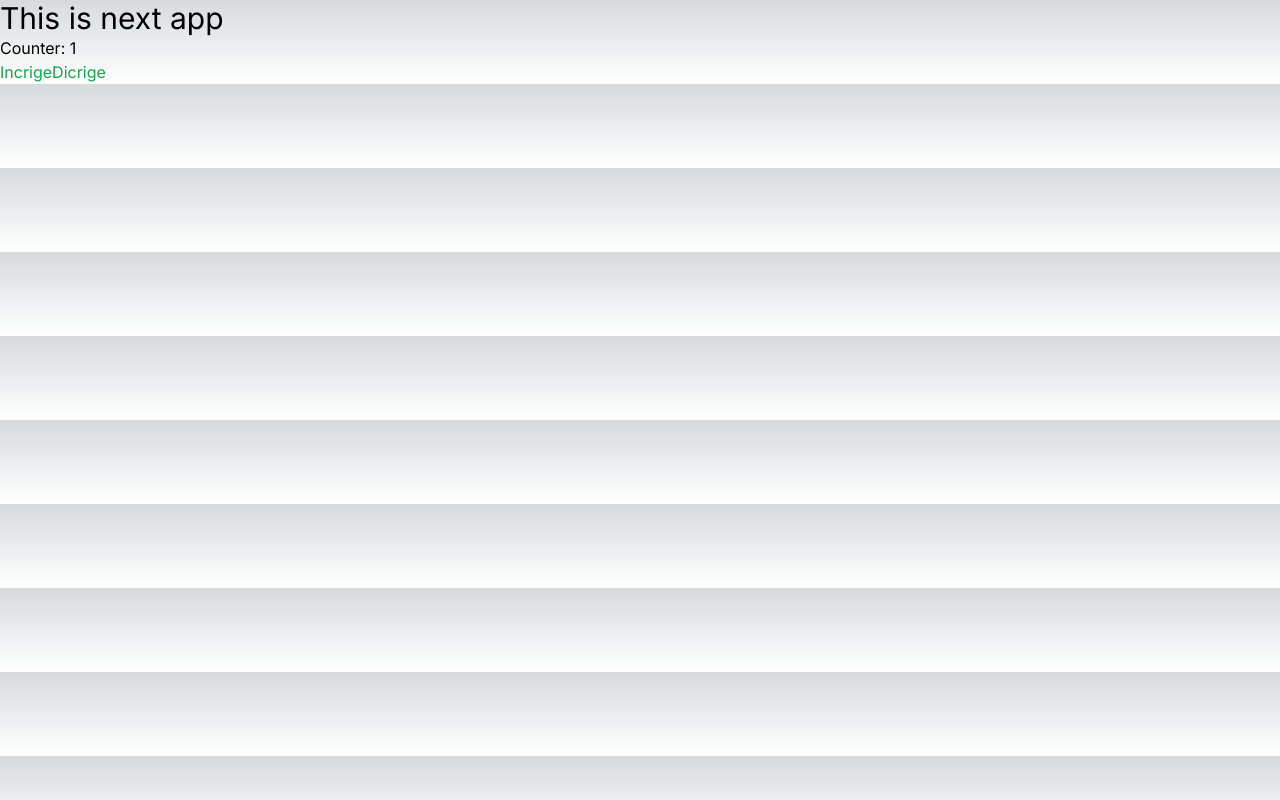
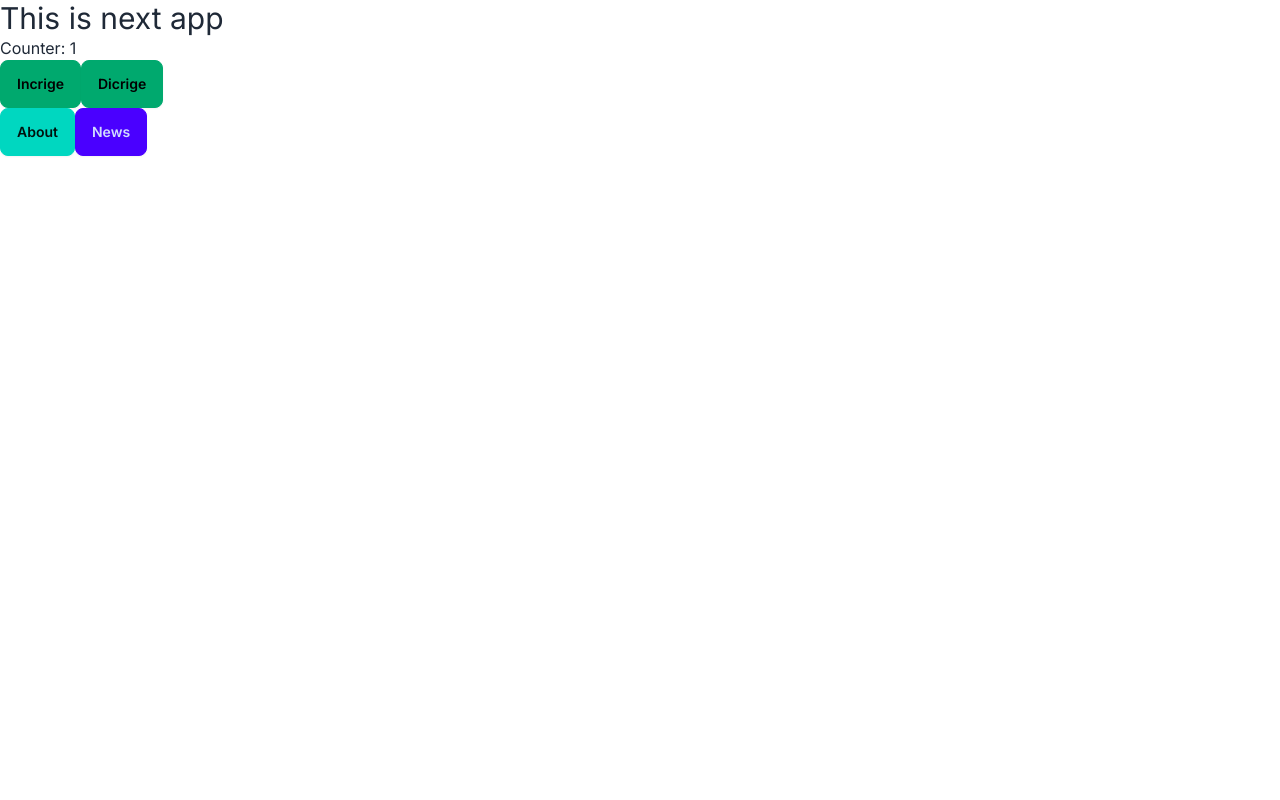
Before and after one commit to salman-farcy/my-next.js-app, a Next.js app: page / in a window 1280 px wide. Built offline with nearby package versions, Linux system fonts and the light colour scheme.

Commit message:
add link in next.js

```diff
--- a/src/app/(withLayout)/layout.js
+++ b/src/app/(withLayout)/layout.js
@@ -1,4 +1,4 @@
-
+import "../globals.css";
 
 const Layout = ({children}) => {
      return (
--- a/src/app/globals.css
+++ b/src/app/globals.css
@@ -2,7 +2,13 @@
 @tailwind components;
 @tailwind utilities;
 
-:root {
+*{
+  padding: 0;
+  margin: 0;
+  box-sizing: border-box;
+}
+
+/* :root {
   --foreground-rgb: 0, 0, 0;
   --background-start-rgb: 214, 219, 220;
   --background-end-rgb: 255, 255, 255;
@@ -30,4 +36,4 @@ body {
   .text-balance {
     text-wrap: balance;
   }
-}
+} */
--- a/src/app/page.js
+++ b/src/app/page.js
@@ -1,119 +1,10 @@
-// import Image from "next/image";
 
-// export default function Home() {
-//   return (
-//     <main className="flex min-h-screen flex-col items-center justify-between p-24">
-//       <div className="z-10 max-w-5xl w-full items-center justify-between font-mono text-sm lg:flex">
-//         <p className="fixed left-0 top-0 flex w-full justify-center border-b border-gray-300 bg-gradient-to-b from-zinc-200 pb-6 pt-8 backdrop-blur-2xl dark:border-neutral-800 dark:bg-zinc-800/30 dark:from-inherit lg:static lg:w-auto  lg:rounded-xl lg:border lg:bg-gray-200 lg:p-4 lg:dark:bg-zinc-800/30">
-//           Get started by editing&nbsp;
-//           <code className="font-mono font-bold">src/app/page.js</code>
-//         </p>
-//         <div className="fixed bottom-0 left-0 flex h-48 w-full items-end justify-center bg-gradient-to-t from-white via-white dark:from-black dark:via-black lg:static lg:h-auto lg:w-auto lg:bg-none">
-//           <a
-//             className="pointer-events-none flex place-items-center gap-2 p-8 lg:pointer-events-auto lg:p-0"
-//             href="https://vercel.com?utm_source=create-next-app&utm_medium=appdir-template&utm_campaign=create-next-app"
-//             target="_blank"
-//             rel="noopener noreferrer"
-//           >
-//             By{" "}
-//             <Image
-//               src="/vercel.svg"
-//               alt="Vercel Logo"
-//               className="dark:invert"
-//               width={100}
-//               height={24}
-//               priority
-//             />
-//           </a>
-//         </div>
-//       </div>
 
-//       <div className="relative flex place-items-center before:absolute before:h-[300px] before:w-full sm:before:w-[480px] before:-translate-x-1/2 before:rounded-full before:bg-gradient-radial before:from-white before:to-transparent before:blur-2xl before:content-[''] after:absolute after:-z-20 after:h-[180px] after:w-full sm:after:w-[240px] after:translate-x-1/3 after:bg-gradient-conic after:from-sky-200 after:via-blue-200 after:blur-2xl after:content-[''] before:dark:bg-gradient-to-br before:dark:from-transparent before:dark:to-blue-700 before:dark:opacity-10 after:dark:from-sky-900 after:dark:via-[#0141ff] after:dark:opacity-40 before:lg:h-[360px] z-[-1]">
-//         <Image
-//           className="relative dark:drop-shadow-[0_0_0.3rem_#ffffff70] dark:invert"
-//           src="/next.svg"
-//           alt="Next.js Logo"
-//           width={180}
-//           height={37}
-//           priority
-//         />
-//       </div>
+import Counter from "@/components/Counter/page";
+import Link from "next/link";
 
-//       <div className="mb-32 grid text-center lg:max-w-5xl lg:w-full lg:mb-0 lg:grid-cols-4 lg:text-left">
-//         <a
-//           href="https://nextjs.org/docs?utm_source=create-next-app&utm_medium=appdir-template&utm_campaign=create-next-app"
-//           className="group rounded-lg border border-transparent px-5 py-4 transition-colors hover:border-gray-300 hover:bg-gray-100 hover:dark:border-neutral-700 hover:dark:bg-neutral-800/30"
-//           target="_blank"
-//           rel="noopener noreferrer"
-//         >
-//           <h2 className={`mb-3 text-2xl font-semibold`}>
-//             Docs{" "}
-//             <span className="inline-block transition-transform group-hover:translate-x-1 motion-reduce:transform-none">
-//               -&gt;
-//             </span>
-//           </h2>
-//           <p className={`m-0 max-w-[30ch] text-sm opacity-50`}>
-//             Find in-depth information about Next.js features and API.
-//           </p>
-//         </a>
 
-//         <a
-//           href="https://nextjs.org/learn?utm_source=create-next-app&utm_medium=appdir-template-tw&utm_campaign=create-next-app"
-//           className="group rounded-lg border border-transparent px-5 py-4 transition-colors hover:border-gray-300 hover:bg-gray-100 hover:dark:border-neutral-700 hover:dark:bg-neutral-800 hover:dark:bg-opacity-30"
-//           target="_blank"
-//           rel="noopener noreferrer"
-//         >
-//           <h2 className={`mb-3 text-2xl font-semibold`}>
-//             Learn{" "}
-//             <span className="inline-block transition-transform group-hover:translate-x-1 motion-reduce:transform-none">
-//               -&gt;
-//             </span>
-//           </h2>
-//           <p className={`m-0 max-w-[30ch] text-sm opacity-50`}>
-//             Learn about Next.js in an interactive course with&nbsp;quizzes!
-//           </p>
-//         </a>
 
-//         <a
-//           href="https://vercel.com/templates?framework=next.js&utm_source=create-next-app&utm_medium=appdir-template&utm_campaign=create-next-app"
-//           className="group rounded-lg border border-transparent px-5 py-4 transition-colors hover:border-gray-300 hover:bg-gray-100 hover:dark:border-neutral-700 hover:dark:bg-neutral-800/30"
-//           target="_blank"
-//           rel="noopener noreferrer"
-//         >
-//           <h2 className={`mb-3 text-2xl font-semibold`}>
-//             Templates{" "}
-//             <span className="inline-block transition-transform group-hover:translate-x-1 motion-reduce:transform-none">
-//               -&gt;
-//             </span>
-//           </h2>
-//           <p className={`m-0 max-w-[30ch] text-sm opacity-50`}>
-//             Explore starter templates for Next.js.
-//           </p>
-//         </a>
-
-//         <a
-//           href="https://vercel.com/new?utm_source=create-next-app&utm_medium=appdir-template&utm_campaign=create-next-app"
-//           className="group rounded-lg border border-transparent px-5 py-4 transition-colors hover:border-gray-300 hover:bg-gray-100 hover:dark:border-neutral-700 hover:dark:bg-neutral-800/30"
-//           target="_blank"
-//           rel="noopener noreferrer"
-//         >
-//           <h2 className={`mb-3 text-2xl font-semibold`}>
-//             Deploy{" "}
-//             <span className="inline-block transition-transform group-hover:translate-x-1 motion-reduce:transform-none">
-//               -&gt;
-//             </span>
-//           </h2>
-//           <p className={`m-0 max-w-[30ch] text-sm opacity-50 text-balance`}>
-//             Instantly deploy your Next.js site to a shareable URL with Vercel.
-//           </p>
-//         </a>
-//       </div>
-//     </main>
-//   );
-// }
-// "use client";
-
-import Counter from '@/component/Counter/Counter';
 
 const HomePage = () => {
   // console.log('Hello World');
@@ -122,6 +13,13 @@ const HomePage = () => {
     <div>
       <h1 className='text-3xl'>This is next app</h1>
       <Counter />
+      <Link href="/about">
+        <button className="btn btn-accent">About</button>
+      </Link>
+
+      <Link href="/news">
+        <button className="btn btn-primary">News</button>
+      </Link>
     </div>
   );
 };
--- a/src/component/Counter/Counter.jsx
+++ /dev/null
@@ -1,20 +0,0 @@
-
-"use client";
-
-import { useState } from "react";
-
-const Counter = () => {
-     const [counter, setCounter] = useState(1)
-     return (
-          <div>
-               <h2>Counter: {counter} </h2>
-
-               <div className="bg-green-600">
-                    <button className=" text-green-600 " onClick={() => setCounter(counter + 1)} >Incrige</button>
-                    <button className=" text-green-600 " onClick={() => setCounter(counter - 1)} >Dicrige</button>
-               </div>
-          </div>
-     );
-};
-
-export default Counter;
--- /dev/null
+++ b/src/components/Counter/page.jsx
@@ -0,0 +1,19 @@
+"use client";
+
+import { useState } from "react";
+
+const Counter = () => {
+     const [counter, setCounter] = useState(1)
+     return (
+          <div>
+               <h2>Counter: {counter} </h2>
+
+               <div className="">
+                    <button className="btn btn-success" onClick={() => setCounter(counter + 1)} >Incrige</button>
+                    <button className="btn btn-success" onClick={() => setCounter(counter - 1)} >Dicrige</button>
+               </div>
+          </div>
+     );
+};
+
+export default Counter
--- a/tailwind.config.js
+++ b/tailwind.config.js
@@ -14,5 +14,5 @@ module.exports = {
       },
     },
   },
-  plugins: [],
+  plugins: [require("daisyui")],
 };
```
Also changed, not shown: package.json (+6 -5 lines), 1 other file (tests, documents, lock files or other folders).
